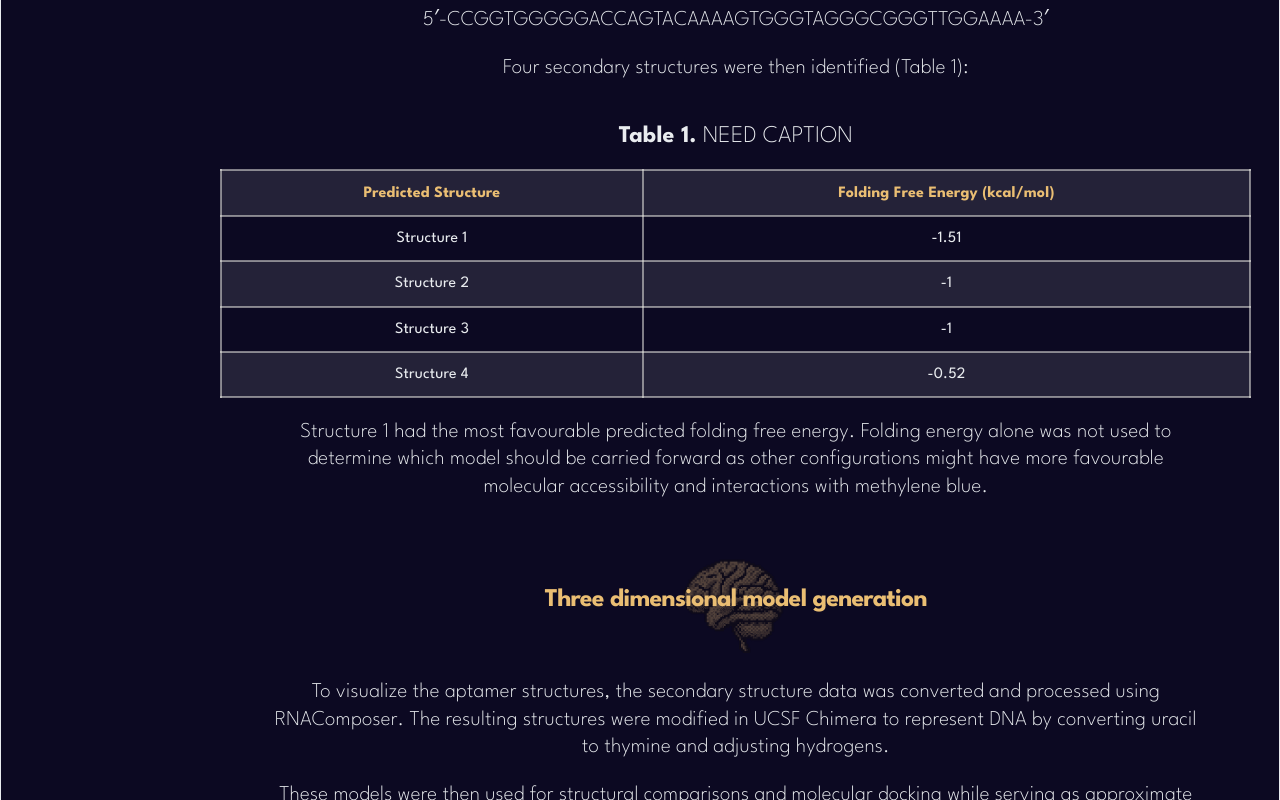
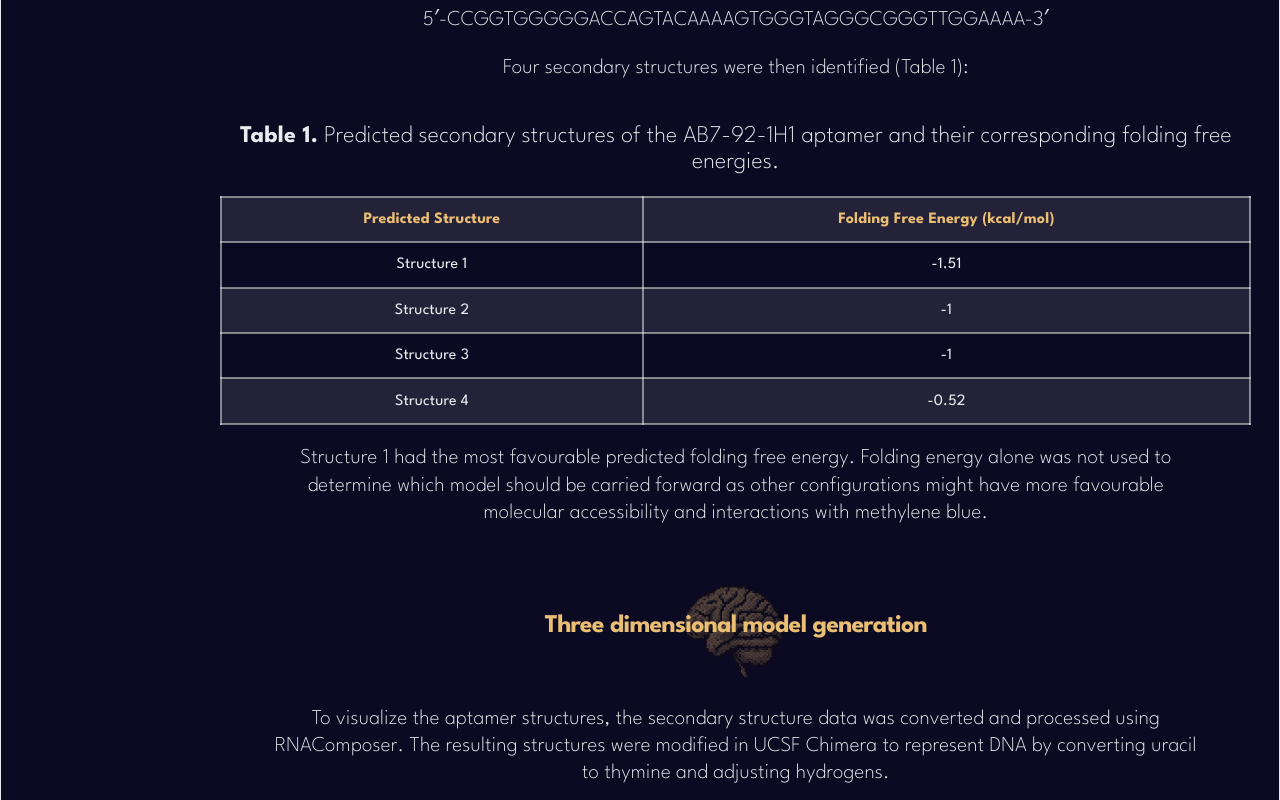
Before and after one commit to UCalgary-BIOMOD/UCalgary-BIOMOD-2026-Wiki, a React (Vite) app in the folder biomod-wiki/: page /modelling in a window 1280 px wide. Shown: the part 2460-3260 px from the top of the page. Built offline with nearby package versions, Linux system fonts and the light colour scheme.

Commit message:
feat: add modelling table captions

```diff
--- a/biomod-wiki/src/features/modelling/Modelling.jsx
+++ b/biomod-wiki/src/features/modelling/Modelling.jsx
@@ -57,7 +57,7 @@ export default function Modelling() {
                             columns = {[{key: "structure", label: "Predicted Structure"}, {key: "freeEnergy", label: "Folding Free Energy (kcal/mol)"}]}
                             rows = {[{structure: "Structure 1", freeEnergy: -1.51},{structure: "Structure 2", freeEnergy: -1.00},{structure: "Structure 3", freeEnergy: -1.00},{structure: "Structure 4", freeEnergy: -0.52},]}
                             className = {styles.table}
-                            caption = "**Table 1.** NEED CAPTION"
+                            caption = "**Table 1.** Predicted secondary structures of the AB7-92-1H1 aptamer and their corresponding folding free energies."
                         ></Table>
                         <Paragraphs paragraphs = {content.aptamer3}/>
                         <SecondHeading secondHeadingImgs = {["./images/second-heading.png"]} secondHeadingHeight = "10vw" caption = "Three dimensional model generation"></SecondHeading>
@@ -94,7 +94,7 @@ export default function Modelling() {
                             columns = {[{key: "config", label: "Aptamer configuration"}, {key: "vina", label: "Best recorded Vina score (kcal/mol)"}]}
                             rows = {[{config: "Structure 1", vina: -6.123}, {config: "Structure 2", vina: "Approximately -6.45"}]}
                             className = {styles.table}
-                            caption = "**Table 2.** NEED CAPTION"
+                            caption = "**Table 2.** AutoDock Vina docking scores for methylene blue interactions with AB7-92-1H1 aptamer Structures 1 and 2."
                         ></Table>
                         <Paragraphs paragraphs = {content.mb3}/>
                         <FigureArea
@@ -129,7 +129,7 @@ export default function Modelling() {
                             columns = {[{key: "target", label: "Molecular Target"}, {key: "pdb", label: "PDB Model"}, {key: "score", label: "Best HDOCK Score"}, {key: "mean", label: "Mean of Top 10 Scores"}]}
                             rows = {[{target: "AB42", pdb: "6SZF", score: -233.94, mean:-228.00}, {target: "AB40", pdb: "1BA4", score: -266.92, mean:-224.43}, {target: "Human Serum Albumin", pdb: "1AO6", score: -297.44, mean: -252.41},]}
                             className = {styles.table}
-                            caption = "**Table 3.** NEED CAPTION"
+                            caption = "**Table 3.** HDOCK scores for the AB7-92-1H1 aptamer docked against AB42, AB40, and human serum albumin."
                         ></Table>
                         <Paragraphs paragraphs = {content.recognition4}/>
                         <SecondHeading secondHeadingImgs = {["./images/second-heading.png"]} secondHeadingHeight = "10vw" caption = "Human serum albumin control"></SecondHeading>
@@ -140,7 +140,7 @@ export default function Modelling() {
                             columns = {[{key: "peptide", label: "Peptide"}, {key: "score", label: "Best HDOCK Score"}, {key: "mean", label: "Mean of Top 10 Scores"}]}
                             rows = {[{peptide: "AB42 sequence - model control", score: -246.81, mean: -216.20}, {peptide: "Scrambled AB42 - 1", score: -222.41, mean: -200.74}, {peptide: "Scrambled AB42 - 2", score: -240.91, mean: -217.69}, {peptide: "Scrambled AB42 - 3", score: -235.97, mean: -218.75},]}
                             className = {styles.table}
-                            caption = "**Table 4.** NEED CAPTION"
+                            caption = "**Table 4.** HDOCK scores for the AB7-92-1H1 aptamer docked against AB42 and three scrambled AB42 peptide controls."
                         ></Table>
                         <Paragraphs paragraphs = {content.recognition7}/>
                         <SecondHeading secondHeadingImgs = {["./images/second-heading.png"]} secondHeadingHeight = "10vw" caption = "Interpretation and implications for biosensor development"></SecondHeading>
@@ -200,7 +200,7 @@ export default function Modelling() {
                             columns = {[{key: "receptor", label: "Receptor Model"}, {key: "score", label: "Best HDOCK Score"}, {key: "mean", label: "Mean of Top 10 Scores"}]}
                             rows = {[{receptor: "Aptamer - TMSD without MB", score: -295.58, mean: -254.20}, {receptor: "Aptamer - TMSD with MB", score: -270.84, mean: -245.4}]}
                             className = {styles.table}
-                            caption = "**Table 5.** NEED CAPTION"
+                            caption = "**Table 5.** HDOCK scores for AB42 docked against the aptamer-TMSD receptor models with and without the methylene blue-related terminal modification."
                         ></Table>
                         <Paragraphs paragraphs = {content.tmsdmb5} />
                     </ViewportSection>
@@ -267,7 +267,7 @@ export default function Modelling() {
                             columns = {[{key: "stage", label: "Minimization Stage"}, {key: "energy", label: "Potential Energy (kcal/mol)"}]}
                             rows = {[{stage: "Initial Structure", energy: "141,306,563.9537"}, {stage: "After 5,000 steps", energy: "-11,395.5587"}, {stage: "Final after 20,000 steps", energy: "-11,599.0855"},]}
                             className = {styles.table}
-                            caption = "**Table 6.** NEED CAPTION"
+                            caption = "**Table 6.** Potential energy of the single-aptamer Aptonix model before and after the two-stage energy minimization process."
                         ></Table>
                         <Paragraphs paragraphs = {content.md4} />
                         <SecondHeading secondHeadingImgs = {["./images/second-heading.png"]} secondHeadingHeight = "10vw" caption = "Energy minimization of the two aptamer system"></SecondHeading>
@@ -276,14 +276,14 @@ export default function Modelling() {
                             columns = {[{key: "stage", label: "Minimization Stage"}, {key: "energy", label: "Potential Energy (kcal/mol)"}]}
                             rows = {[{stage: "Initial Structure", energy: "281,221,294.1867"}, {stage: "After 5,000 steps", energy: "-22,106.3890"}, {stage: "Final after 20,000 steps", energy: "-22,519.9640"},]}
                             className = {styles.table}
-                            caption = "**Table 7.** NEED CAPTION"
+                            caption = "**Table 7.** Potential energy of the two-aptamer Aptonix model before and after the two-stage energy minimization process."
                         ></Table>
                         <Paragraphs paragraphs = {content.md6} />
                         <Table
                             columns = {[{key: "model", label: "Model"}, {key: "atoms", label: "Number of Atoms"}, {key: "energy", label: "Final Potential Energy (kcal/mol)"}, {key: "epm", label: "Potential Energy Per Atom (kcal/mol)"}]}
                             rows = {[{model: "One Aptamer", atoms: "2,772", energy: "-11,599.0855", epm: "-4.1844"}, {model: "Two Aptamers", atoms: "5,390", energy: "-22,519.9640", epm: "-4.1781"}]}
                             className = {styles.table}
-                            caption = "**Table 8.** NEED CAPTION"
+                            caption = "**Table 8.** Final potential energies and atom-normalized energies of the minimized single- and two-aptamer Aptonix models."
                         ></Table>
                         <Paragraphs paragraphs = {content.md7} />
                         <FigureArea
@@ -343,7 +343,7 @@ export default function Modelling() {
                             }
                         ]}
                         className={styles.table}
-                        caption="**Table 8.** Initial and final interatomic distances between aptamers and the dendrimer."
+                        caption="**Table 9.** Initial and final intercomponent distances in the two-aptamer Aptonix model during the approximately 1 ns molecular dynamics simulation."
                         ></Table>
                         <Paragraphs paragraphs = {content.md9} />
                         <FigureArea
```
